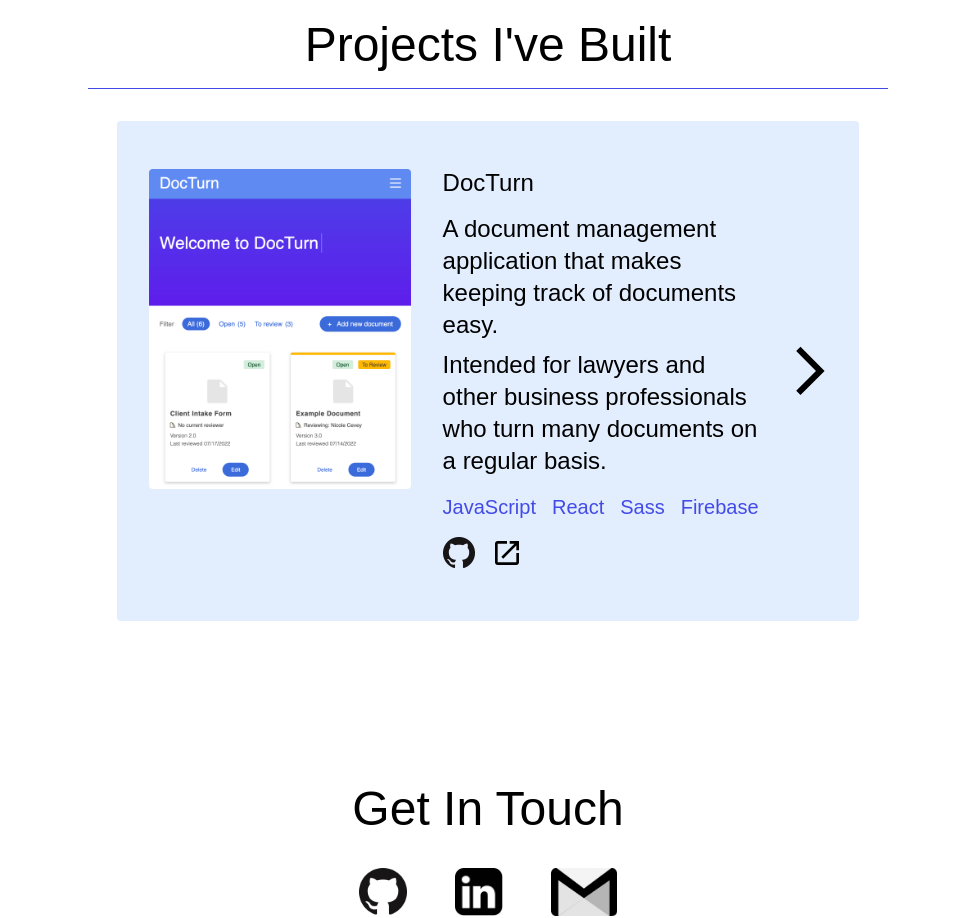
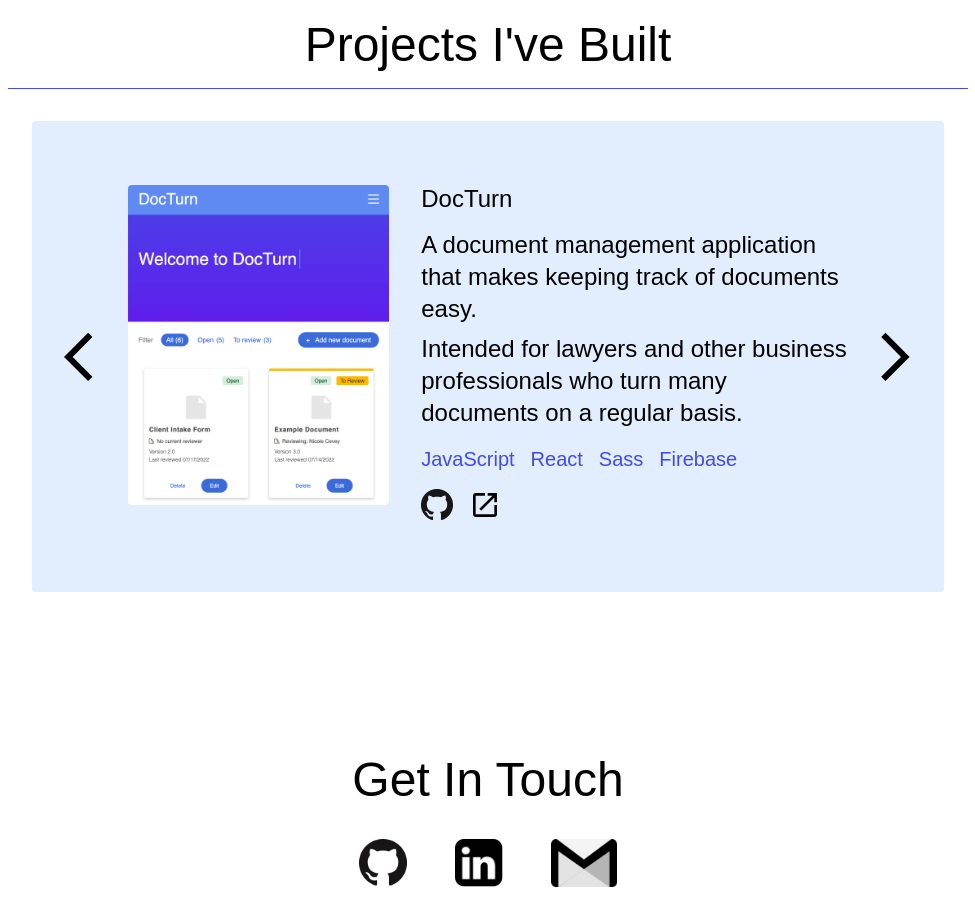
Before and after one commit to nicolecevey/portfolio, a React (Create React App) app: page / in a window 1280 px wide. Shown: the part 1420-2338 px from the top of the page, without its empty margins (152-1127 px from the left). Built offline with nearby package versions, Linux system fonts and the light colour scheme.

Commit message:
Adding carousel buttons

```diff
--- a/src/components/Work/Work.js
+++ b/src/components/Work/Work.js
@@ -3,35 +3,41 @@ import docTurn from "../../assets/docturn-image.png";
 import githubIcon from "../../assets/icons/GitHub-Mark.png";
 import launchIcon from "../../assets/icons/launch_black_24dp.svg"
 import rightChevron from "../../assets/icons/chevron-right.svg";
+import leftChevron from "../../assets/icons/chevron-left.svg";
 
 export default function Work() {
     return (
         <section className="work">
             <h1 className="work__title">Projects I've Built</h1>
-            <article>
-                <div className="work__project-card">
-                    <img src={docTurn} className="work__image"></img>
-                    <div className="work__description">
-                        <h2 className="work__project-title">DocTurn</h2>
-                        <p className="work__project-text">A document management application that makes keeping track of documents easy.</p>
-                        <p className="work__project-text">Intended for lawyers and other business professionals who turn many documents on a regular basis.</p>
-                        <ul className="work__tech-list">
+            <article className="carousel">
+                <img src={leftChevron} className="carousel__next-icon"></img>
+                <div className="carousel__track-container">
+                    <ul className="carousel__track">
+                        <li className="carousel__slide">
+                            <img src={docTurn} className="carousel__image"></img>
+                            <div className="carousel__description">
+                                <h2 className="carousel__project-title">DocTurn</h2>
+                                <p className="carousel__project-text">A document management application that makes keeping track of documents easy.</p>
+                                <p className="carousel__project-text">Intended for lawyers and other business professionals who turn many documents on a regular basis.</p>
+                                <ul className="carousel__tech-list">
                                     <li>JavaScript</li>
                                     <li>React</li>
                                     <li>Sass</li>
                                     <li>Firebase</li>
                                 </ul>
-                        <a href="https://github.com/nicolecevey/docturn" target="_blank">
-                            <img src={githubIcon} className="work__link-icon">
+                                <a href="https://github.com/nicolecevey/docturn" target="_blank" alt="Demo of DocTurn App">
+                                    <img src={githubIcon} className="carousel__link-icon">
                                     </img>
                                 </a>
                                 <a href="https://docturn.vercel.app/" target="_blank">
-                            <img src={launchIcon} className="work__link-icon">
+                                    <img src={launchIcon} className="carousel__link-icon">
                                     </img>
                                 </a>
                             </div>
-                    <img src={rightChevron} className="work__next-button"></img>
+                        </li>
+                    </ul>
                 </div>
+                <img src={rightChevron} className="carousel__next-icon"></img>
             </article>
         </section>
     )
--- a/src/components/Work/Work.scss
+++ b/src/components/Work/Work.scss
@@ -4,25 +4,31 @@
     align-items: center;
     margin: 10rem 0;
 
-    &__description {
-        width: 20rem;
-    }
-
     &__title {
         margin-bottom: 2rem;
         border-bottom: 1px solid #434BE7;
-        width: 50rem;
+        width: 60rem;
         display: flex;
         justify-content: center;
         padding-bottom: 1rem;
     }
+}
 
-    &__project-card {
+.carousel {
+    display: flex;
+    background-color: #1d6ef020;
+    border-radius: 4px;
+
+    &__track {
         display: flex;
-        background-color: #1d6ef020;
-        padding: 3rem 0 3rem 2rem;
+        padding: 4rem 0;
         border-radius: 4px;
         max-width: 45rem;
+        list-style: none;
+    }
+
+    &__slide {
+        display: flex;
     }
 
     &__project-title {
@@ -52,9 +58,10 @@
         margin-right: 1rem;
     }
 
-    &__next-button {
+    &__next-icon {
         height: 6rem;
         align-self: center;
         font-weight: 100;
+
     }
 }
```
Also changed, not shown: src/assets/icons/chevron-left.svg (added). Lines whose indentation alone changed are shown as unchanged.
